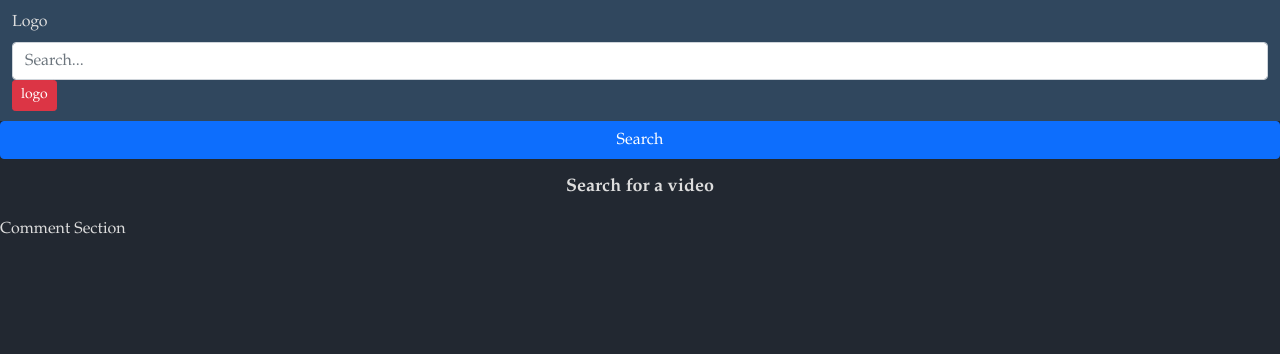
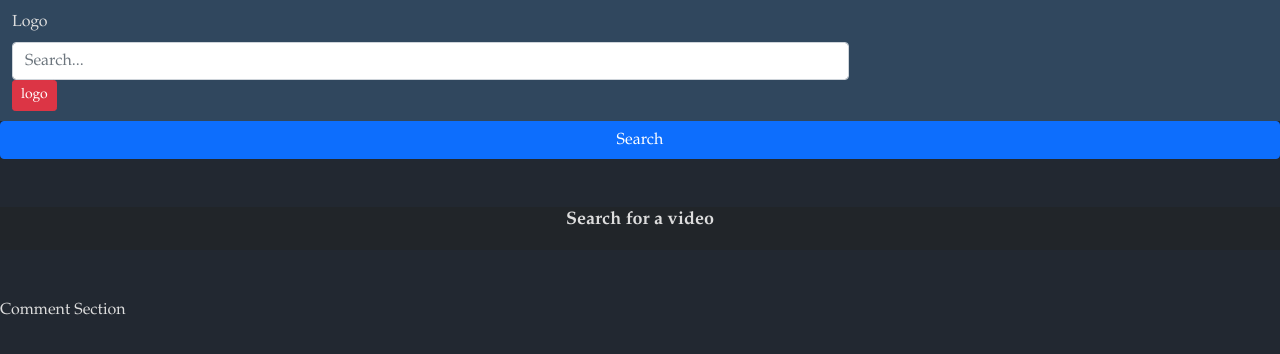
Before and after one commit to CMolitoris/YouTubeClone, a React (Create React App) app: page / in a window 1280 px wide. Shown: the top 354 px of the page. Built offline with nearby package versions, Linux system fonts and the light colour scheme.

Commit message:
Minor Adjustments
Minor Adjustments

```diff
--- a/src/components/App.jsx
+++ b/src/components/App.jsx
@@ -66,16 +66,17 @@ class App extends Component {
         </div>
 
         <div className='row'>
-          <VideoTitle title={this.state.selectedVideoTitle} channelName={this.state.selectedVideoChannelTitle} />
+          {/* <VideoTitle title={this.state.selectedVideoTitle} channelName={this.state.selectedVideoChannelTitle} />  */}
         </div>
 
-        <div className='row'>
+        <div className='row my-5 bg-dark'>
           {/* <div className='col'>
             Playlist
           </div> */}
 
-          <div className='col'>
-            <VideoPlayer onVideoSelected={this.onVideoSelected} data={this.state.videoMetaInfo} videoId={this.state.selectedVideoId} />
+
+          <div>
+            <VideoPlayer videoId={this.state.selectedVideoId} />
           </div>
 
           {/* <div className='col'>
--- a/src/components/Header/Header.jsx
+++ b/src/components/Header/Header.jsx
@@ -1,6 +1,7 @@
 import React from 'react';
 import './Header.css'
 import SearchBar from './SearchBar/SearchBar';
+
 
 
 const Header = (props) => {
--- a/src/components/Header/SearchBar/SearchBar.jsx
+++ b/src/components/Header/SearchBar/SearchBar.jsx
@@ -28,18 +28,17 @@ class SearchBar extends Component {
 
     render() {
         return (
-
         <div>
             <Form onSubmit={this.onSubmit} className='get'>
-                <Col>
+                <div className='col-2'>
                     <Form.Label>Logo</Form.Label>
-                </Col>
-                <Col>
+                </div>
+                <div className='col-8'>
                     <Form.Control onChange={this.onChange} value={this.state.title} type="text" name='searchInput'  placeholder="Search..."/>
-                </Col>
-                <Col>
+                </div>
+                <div className='col-2'>
                     <Button type='submit' className='btn btn-sm btn-danger'>logo</Button>
-                </Col>
+                </div>
             </Form>
         </div>
          );
--- a/src/components/VideoPlayer/VideoPlayer.jsx
+++ b/src/components/VideoPlayer/VideoPlayer.jsx
@@ -1,6 +1,6 @@
 import React from "react";
 import "./VideoPlayer.css";
-
+import Col from 'react-bootstrap/Col';
 
 
 const VideoPlayer = ({ videoId }) => {
@@ -12,13 +12,13 @@ const VideoPlayer = ({ videoId }) => {
     );
   }
   return (
-    <div className="video-player">
+    <Col className="video-player text-center py-2">
       <iframe
         title={videoId}
         className="video-iframe"
         src={`https://www.youtube.com/embed/${videoId}`}
       />
-    </div>
+    </Col>
   );
 };
 export default VideoPlayer;
```
